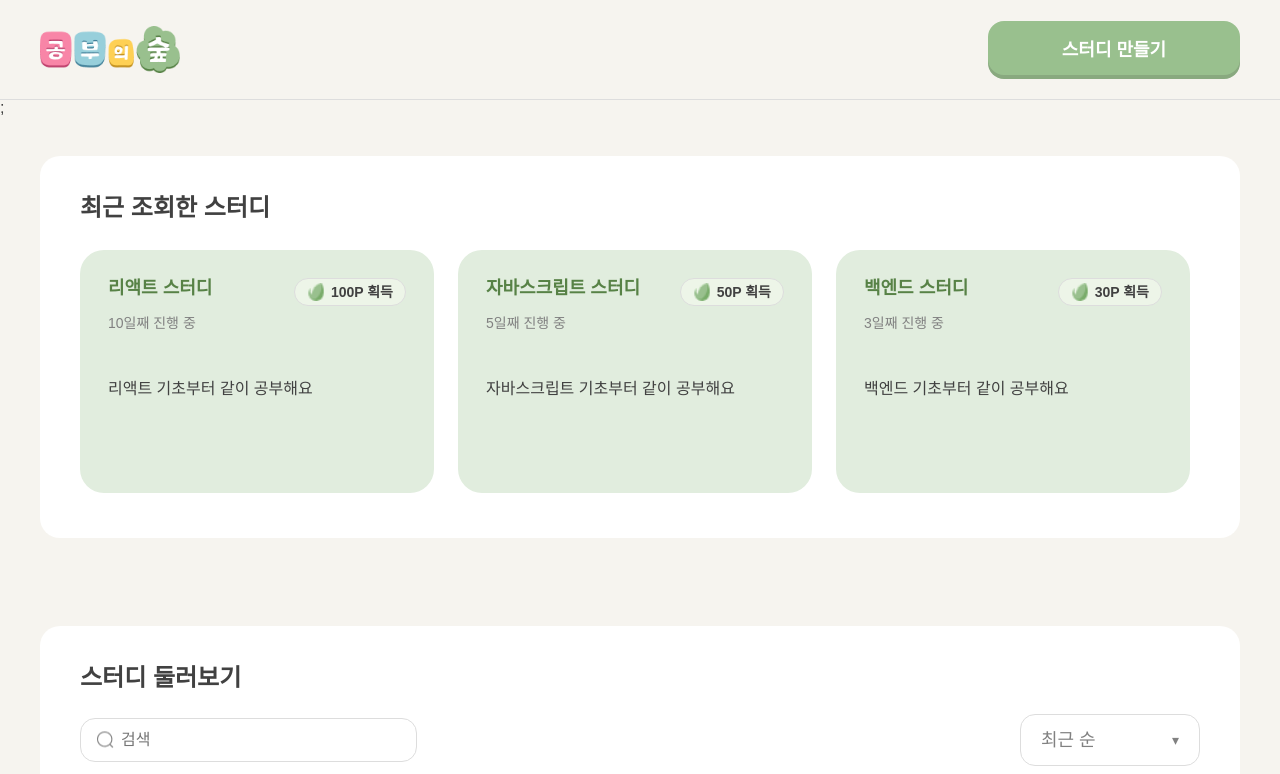
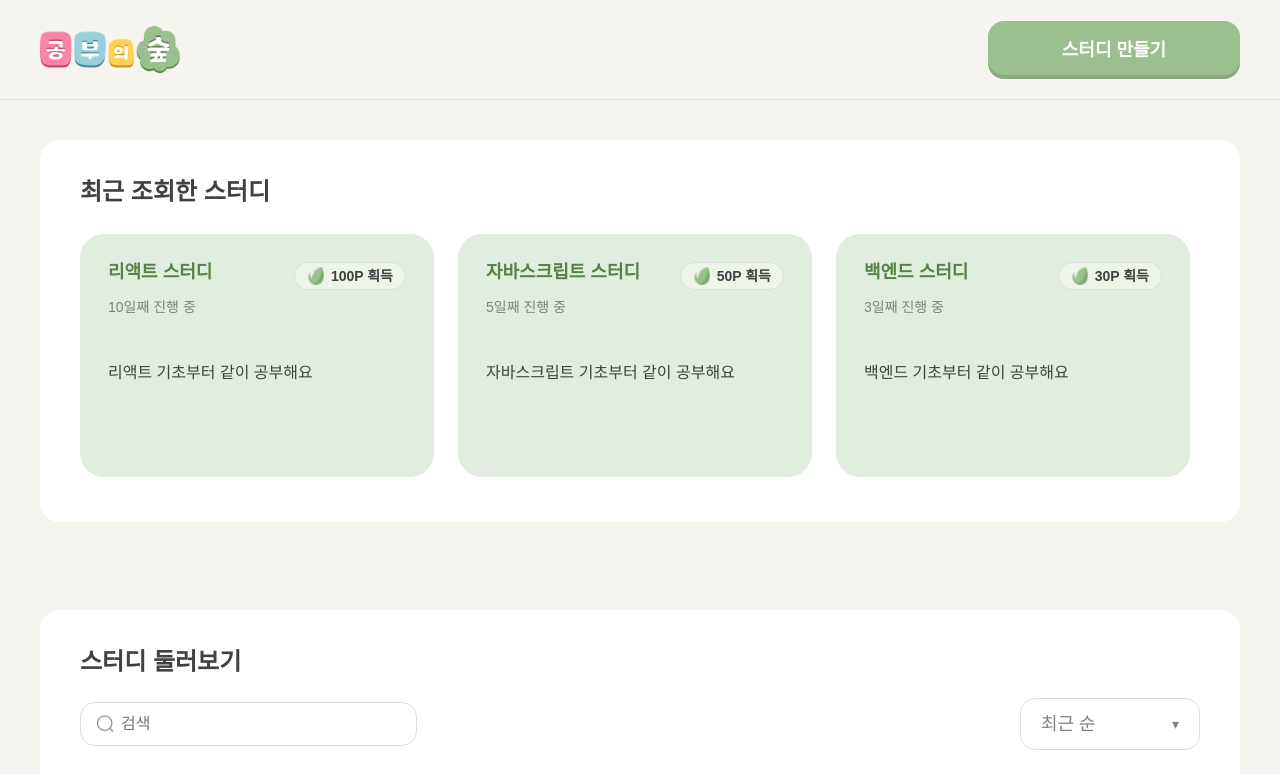
Before and after one commit to kimchanhee0309/Forest-of-Study-Team-5, a React (Vite) app: page / in a window 1280 px wide. Shown: the top 774 px of the page. Built offline with nearby package versions, Linux system fonts and the light colour scheme; a web font is replaced by a local one.

Commit message:
feat: 주석 작성

```diff
--- a/src/App.jsx
+++ b/src/App.jsx
@@ -9,8 +9,8 @@
 function App() {
   return (
     <>
-      <GNB />;
-      <MainPage />;
+      <GNB />
+      <MainPage />
     </>
   );
 }
--- a/src/pages/MainPage/MainPage.module.css
+++ b/src/pages/MainPage/MainPage.module.css
@@ -2,7 +2,6 @@
   background-color: var(--bg, #f6f4ef);
   display: flex;
   flex-direction: column;
-  height: 1558px;
   min-height: 100vh;
   align-items: center;
 }
@@ -49,6 +48,7 @@
   display: flex;
   max-width: 1120px;
   align-items: center;
+
   justify-content: space-between;
   margin-top: 24px;
   margin-bottom: 24px;
@@ -143,3 +143,26 @@
   font-size: var(--text-20, 20px);
   font-weight: var(--weight-medium, 500);
 }
+
+/*반응형 구현 다시 할 예정*/
+
+/*태블릿*/
+/* @media (max-width: 768px) {
+  .studyCardGrid {
+    grid-template-columns: repeat(2, 1fr);
+  }
+}
+/*모바일*/
+/* @media (max-width: 375px) {
+  .studyCardGrid {
+    grid-template-columns: 1fr;
+  }
+} */
+
+/* @media (max-wigth: 375px) {
+  .searchBar {
+    flex-direction: column;
+    align-items: stretch;
+
+  }
+}  */
```
Also changed, not shown: src/pages/MainPage/MainPage.jsx (+19 -1 lines).
